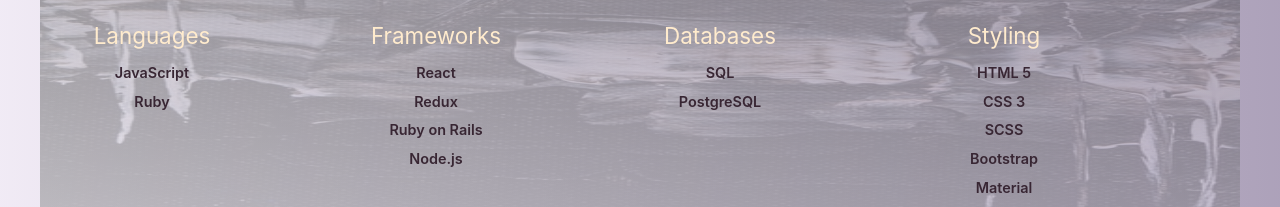
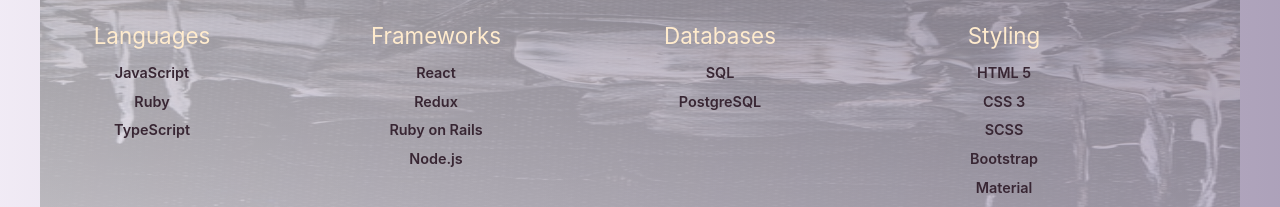
Before and after one commit to christopherleja/portfolio, a React (Create React App) app: page / in a window 1280 px wide. Shown: the part 4000-4207 px from the top of the page. Built offline with nearby package versions, Linux system fonts and the light colour scheme.

Commit message:
adjust heading width for smaller screens

```diff
--- a/src/components/About.js
+++ b/src/components/About.js
@@ -26,6 +26,7 @@
               <ul className="about__skills"> Languages
                 <li className="about__skills-item">JavaScript</li>
                 <li className="about__skills-item">Ruby</li>
+                <li className="about__skills-item">TypeScript</li>
               </ul>
             </div>
 
--- a/src/sass/layout/_header.scss
+++ b/src/sass/layout/_header.scss
@@ -7,7 +7,7 @@
   &__bg{
     position: absolute;
     top: 0;
-    left: auto;
+    left: 0;
     height: 100vh;
     width: 100vw;
     z-index: -1;
@@ -17,9 +17,12 @@
 
     &-video__content{
       height: 100vh;
-      width: 100vw;
       margin: auto;
       background-size: cover;
+
+      @media only screen and (min-width: 75em) {
+        width: 100vw;
+      }
     }
   }
 }
```
